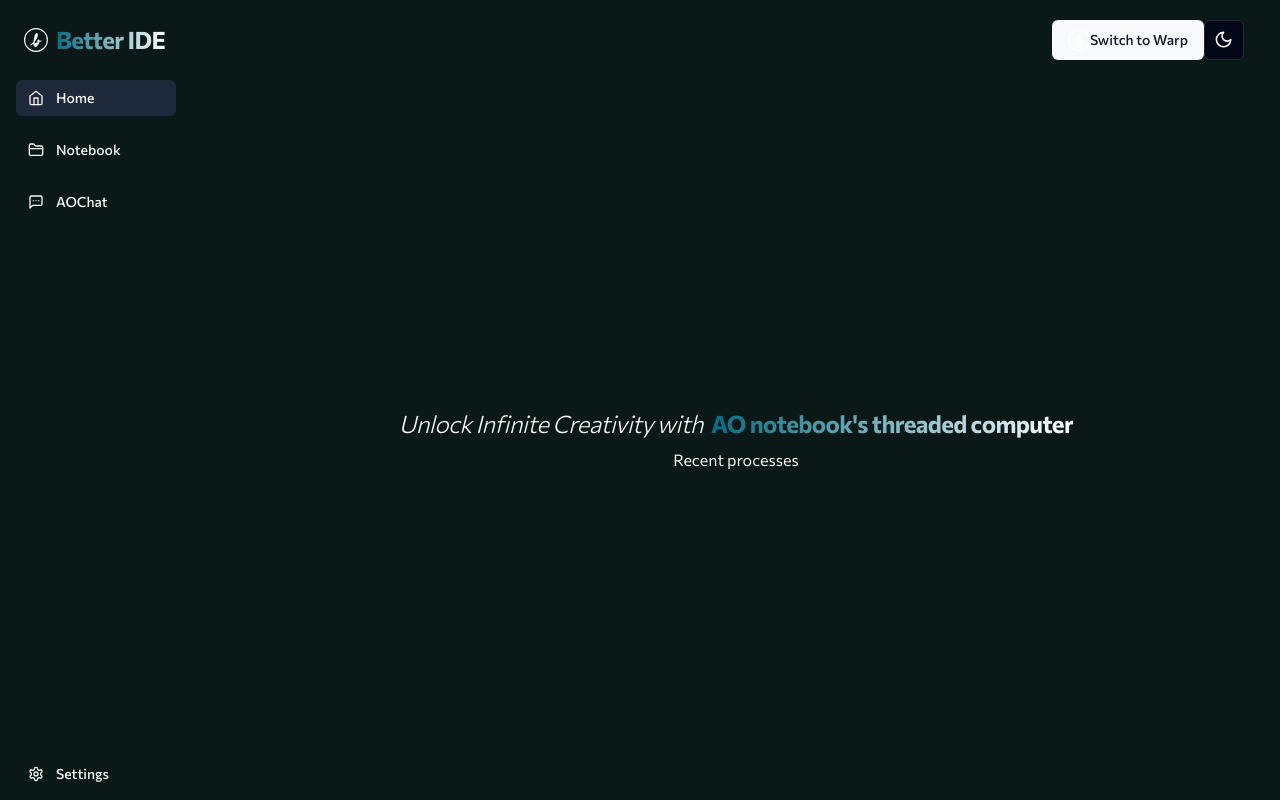
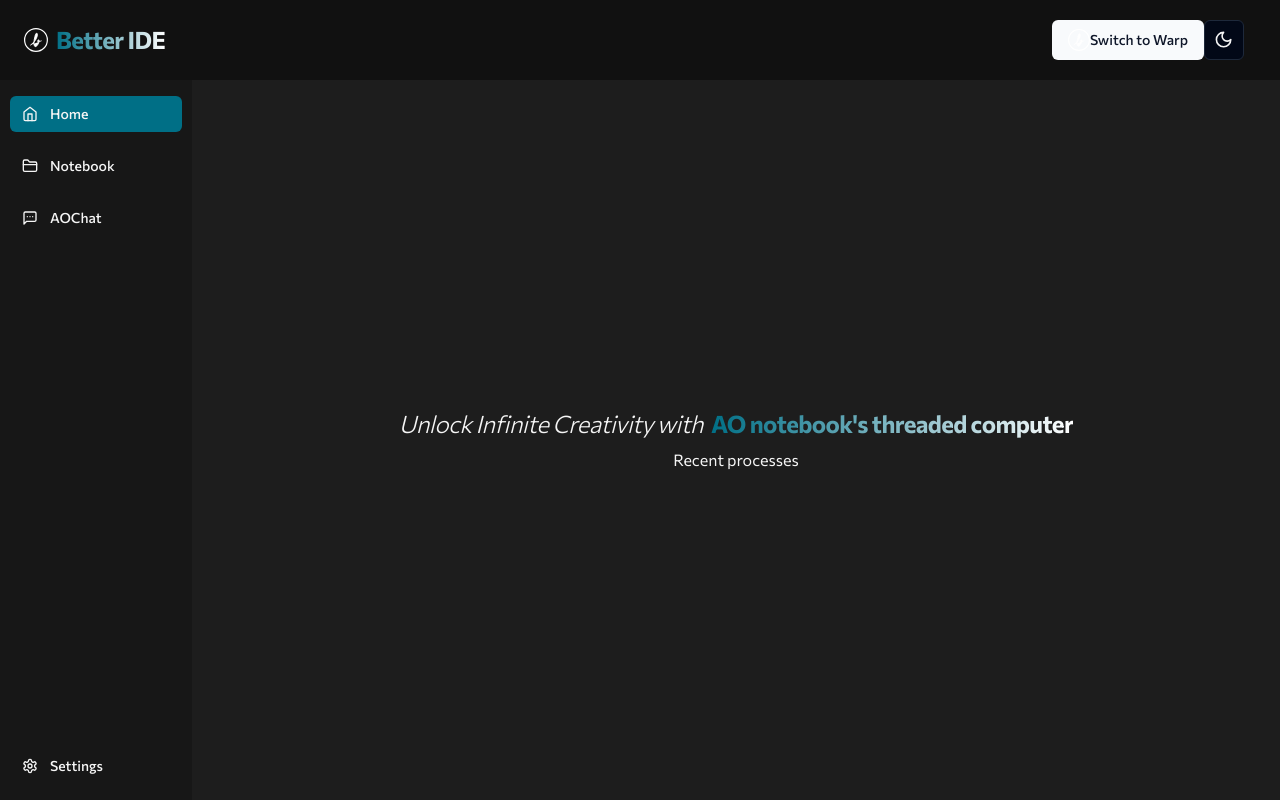
Before and after one commit to betteridea-dev/ide, a React (Vite) app in the folder app/: page / in a window 1280 px wide. Built offline with nearby package versions, Linux system fonts and the light colour scheme.

Commit message:
Added Colors

```diff
--- a/app/src/ide.tsx
+++ b/app/src/ide.tsx
@@ -156,7 +156,7 @@
         onClick={onClick}
         className={cn(
           "flex gap-1 items-center rounded-md px-3 py-2 text-sm font-medium hover:bg-accent hover:text-accent-foreground cursor-pointer",
-          active ? "bg-accent" : "transparent"
+          active ? "bg-[#006F86]" : "transparent"
         )}
       >
         <Icon className="mr-2 h-4 w-4" />
@@ -326,7 +326,7 @@
   return (
     <div className="flex flex-col min-h-screen h-screen max-h-screen">
       {/* Navbar */}
-      <div className="flex h-20 px-6">
+      <div className="flex h-20 px-6 bg-[#111111]">
         <div className="flex justify-center items-center gap-2">
           <img src={logo} className="h-6 w-6" />
 
@@ -364,7 +364,7 @@
 
       <div className="grow flex">
         {/* Left Bar */}
-        <div className="flex flex-col gap-4 px-4 w-48 pb-2">
+        <div className="flex flex-col gap-4 px-2.5 w-48 py-4 bg-[#171717]">
           {(aosView ? aosMenuItems : menuItems).map((item, i) => {
             return (
               <SideMenuItem
@@ -403,7 +403,7 @@
         )}
 
         {/* Main Screen */}
-        <div className="grow">{TabSwitcher()}</div>
+        <div className="grow bg-[#1d1d1d]">{TabSwitcher()}</div>
       </div>
     </div>
   );
--- a/app/src/index.css
+++ b/app/src/index.css
@@ -1,7 +1,6 @@
 @tailwind base;
 @tailwind components;
 @tailwind utilities;
-
 
 * {
   padding: 0px;
@@ -9,52 +8,9 @@
   scroll-behavior: smooth !important;
   -ms-overflow-style: none;
   scrollbar-width: none;
-  /* font-family: monospace; */
   color: whitesmoke;
-  /* transition: all 100ms; */
 }
 
 *::-webkit-scrollbar {
   display: none;
 }
-
-button {
-  transition: all 100ms ease-in-out;
-}
-
-button:hover {
-  transform: scale(1.05);
-}
-
-button:active {
-  transform: scale(0.95);
-}
-
-html,
-body {
-  min-height: 100vh;
-  width: 100%;
-  background-color: #0A1917;
-}
-
-select {
-  background-color: whitesmoke;
-  color: #0A1917;
-  border: none;
-  outline: none;
-}
-
-select:focus {
-  border: none;
-  outline: none;
-}
-
-select:active {
-  border: none;
-  outline: none;
-}
-
-select option {
-  background-color: whitesmoke;
-  color: black;
-}
--- a/app/src/styles/globals.css
+++ b/app/src/styles/globals.css
@@ -63,6 +63,10 @@
     --border: 217.2 32.6% 17.5%;
     --input: 217.2 32.6% 17.5%;
     --ring: 212.7 26.8% 83.9%;
+
+    --main-bg: #1d1d1d;
+    --nav-side: #171717;
+    --nav-main: #111111;
   }
 }
 
```
